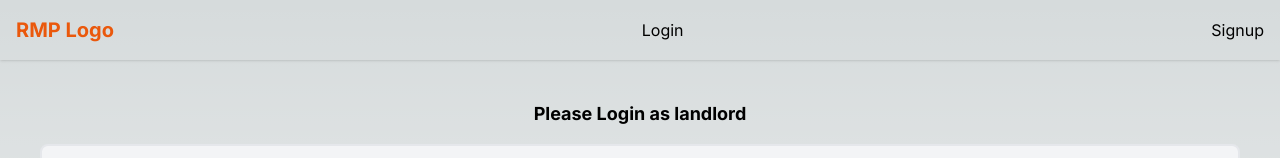
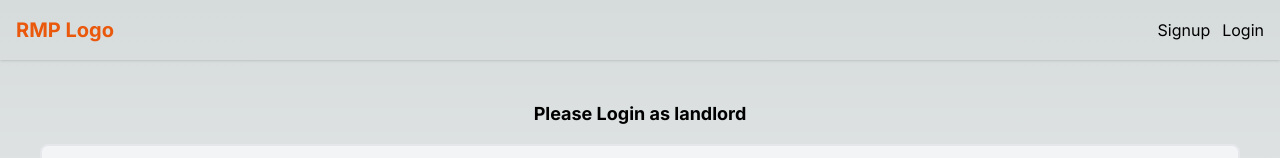
Before and after one commit to 09liweis/RentalManagementPlatform, a Next.js app: page /login in a window 1280 px wide. Shown: the top 158 px of the page. Built offline with nearby package versions, Linux system fonts and the light colour scheme.

Commit message:
style home nav

```diff
--- a/app/(home)/layout.tsx
+++ b/app/(home)/layout.tsx
@@ -20,17 +20,15 @@ export default function RootLayout({
     <html lang="en">
       <body className={inter.className}>
         <ToastProvider>
-            <header className="p-4 shadow flex justify-between items-center">
-                <a className="font-bold text-orange-600 text-xl">RMP Logo</a>
-                <nav>
-                    <Link href={'/login'}>Login</Link>
-                </nav>
-                <nav>
-                    <Link href={'/signup'}>Signup</Link>
-                </nav>
-            </header>
+          <header className="p-4 shadow flex justify-between items-center">
+            <a className="font-bold text-orange-600 text-xl">RMP Logo</a>
+            <nav className="flex gap-3">
+              <Link href={"/signup"}>Signup</Link>
+              <Link href={"/login"}>Login</Link>
+            </nav>
+          </header>
 
-            <main className="min-h-screen">{children}</main>
+          <main className="min-h-screen">{children}</main>
         </ToastProvider>
       </body>
     </html>
```
